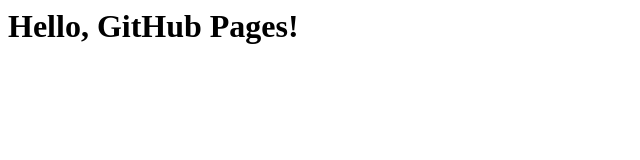
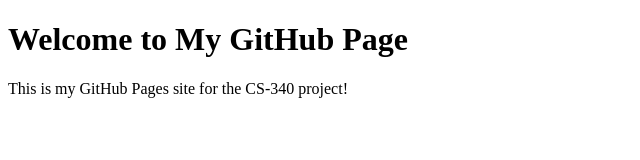
Before and after one commit to 123Sushmita/CS-340, a plain HTML site: page index.html in a window 1280 px wide. Shown: the whole page, without its empty margins (0-640 px from the left). Drawn offline with Linux system fonts and the light colour scheme.

Commit message:
index.html

```diff
--- a/index.html
+++ b/index.html
@@ -1,5 +1,12 @@
-<html>
-  <body>
-    <h1>Hello, GitHub Pages!</h1>
-  </body>
+<!DOCTYPE html>
+<html lang="en">
+<head>
+    <meta charset="UTF-8">
+    <meta name="viewport" content="width=device-width, initial-scale=1.0">
+    <title>CS-340 Project</title>
+</head>
+<body>
+    <h1>Welcome to My GitHub Page</h1>
+    <p>This is my GitHub Pages site for the CS-340 project!</p>
+</body>
 </html>
```
